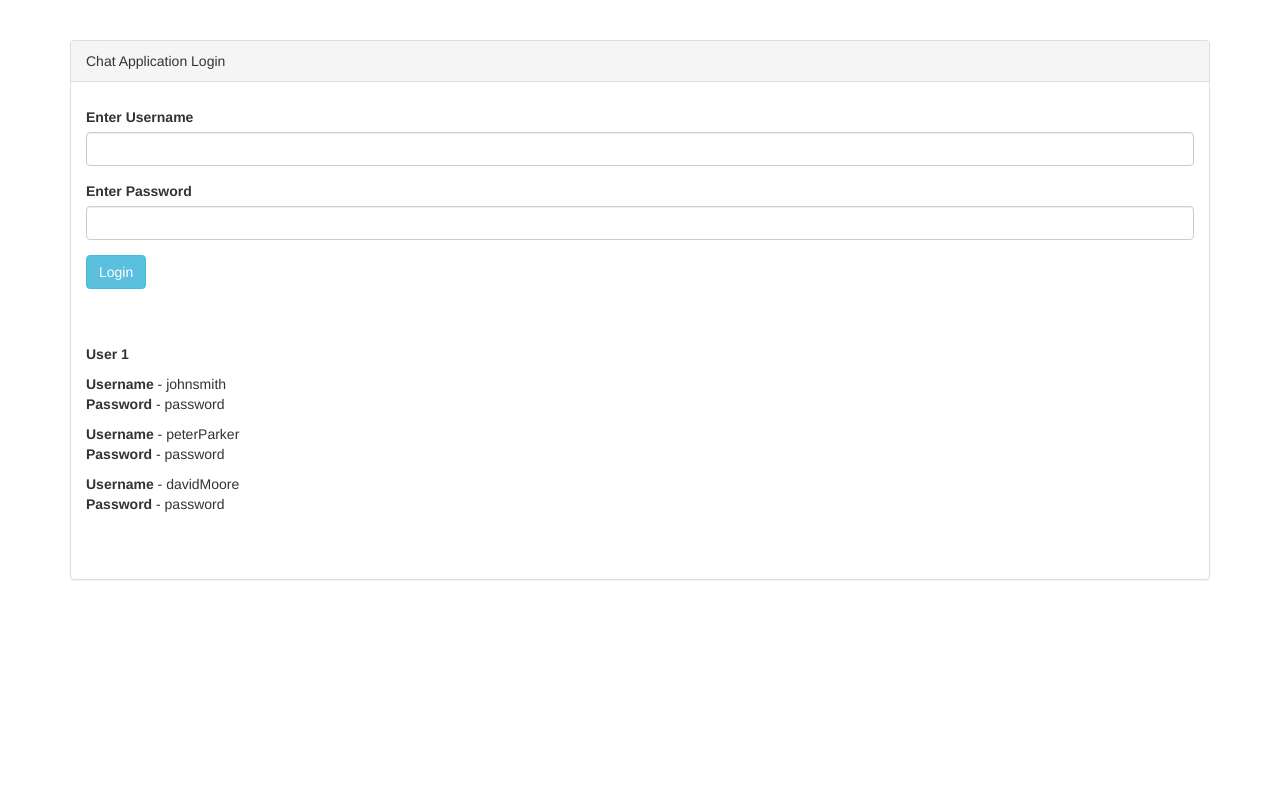
After one commit to MCL8/chat-app, a PHP site: template views/login/index.php in a window 1280 px wide. The commit adds this page. Run offline with PHP 8.4, Linux system fonts and the light colour scheme; the template is opened without the code that fills it, so the values that code supplies are empty; some libraries are stand-ins or nearby versions.

Commit message:
It's working!

```diff
--- a/components/Router.php
+++ b/components/Router.php
@@ -1,6 +1,6 @@
 <?php
 
-Class Router
+class Router
 {
 	private $routes;
 
@@ -28,7 +28,6 @@ Class Router
      */
 	public function run()
 	{
-		//Получить строку запроса
 		$uri = $this->getURI();
 
 		foreach ($this->routes as $uriPattern => $path) {
--- a/config/routes.php
+++ b/config/routes.php
@@ -1,6 +1,7 @@
 <?php
 
 return array(
+    'login' => 'user/login',
     'update/last_activity' => 'update/updateLastActivity',
     'update/get_user' => 'update/getUser',
     'update/chat_history' => 'update/getUserChatHistory',
--- a/controllers/SiteController.php
+++ b/controllers/SiteController.php
@@ -4,12 +4,14 @@ class SiteController
 {
 	public function actionIndex()
 	{
-		session_start();
+		//session_start();
 
 		if(!isset($_SESSION['user_id'])) {
-			header("location:login.php");
+			header("location: login");
 		}
 
 		include ROOT . '/views/site/index.php';
+
+		return true;
 	}
 }
--- a/controllers/UpdateController.php
+++ b/controllers/UpdateController.php
@@ -5,15 +5,18 @@ class UpdateController
     public function updateLastActivity()
     {
         User::updateLastActivity();
+        return true;
     }
 
     public function getUser()
     {
         User::getUser();
+        return true;
     }
 
     public function getUserChatHistory()
     {
         User::getUserChatHistory($_SESSION['user_id'], $_POST['to_user_id']);
+        return true;
     }
 }
--- /dev/null
+++ b/views/login/index.php
@@ -0,0 +1,42 @@
+<html>
+    <head>
+        <title>Chat App</title>
+		<link rel="stylesheet" href="//code.jquery.com/ui/1.12.1/themes/base/jquery-ui.css">
+        <link rel="stylesheet" href="https://maxcdn.bootstrapcdn.com/bootstrap/3.3.7/css/bootstrap.min.css">
+		<script src="https://code.jquery.com/jquery-1.12.4.js"></script>
+  		<script src="https://code.jquery.com/ui/1.12.1/jquery-ui.js"></script>
+    </head>
+    <body>
+        <div class="container">
+			<br/>
+			<br/>
+			<div class="panel panel-default">
+  				<div class="panel-heading">Chat Application Login</div>
+				<div class="panel-body">
+					<p class="text-danger"><?php echo $message; ?></p>
+					<form method="post">
+						<div class="form-group">
+							<label>Enter Username</label>
+							<input type="text" name="username" class="form-control" required />
+						</div>
+						<div class="form-group">
+							<label>Enter Password</label>
+							<input type="password" name="password" class="form-control" required />
+						</div>
+						<div class="form-group">
+							<input type="submit" name="login" class="btn btn-info" value="Login" />
+						</div>
+					</form>
+					<br/>
+					<br/>
+					<p><b>User 1</b></p>
+					<p><b>Username</b> - johnsmith<br/><b>Password</b> - password</p>
+					<p><b>Username</b> - peterParker<br/><b>Password</b> - password</p>
+					<p><b>Username</b> - davidMoore<br/><b>Password</b> - password</p>
+					<br/>
+					<br/>
+				</div>
+			</div>
+		</div>
+    </body>
+</html>
```
Also changed, not shown: controllers/UserController.php (+4 -4 lines), views/site/index.php (added, +64 -0 lines).
